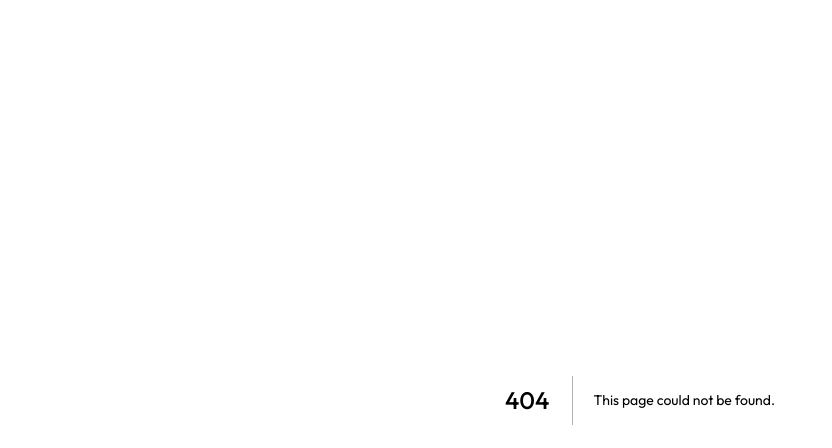
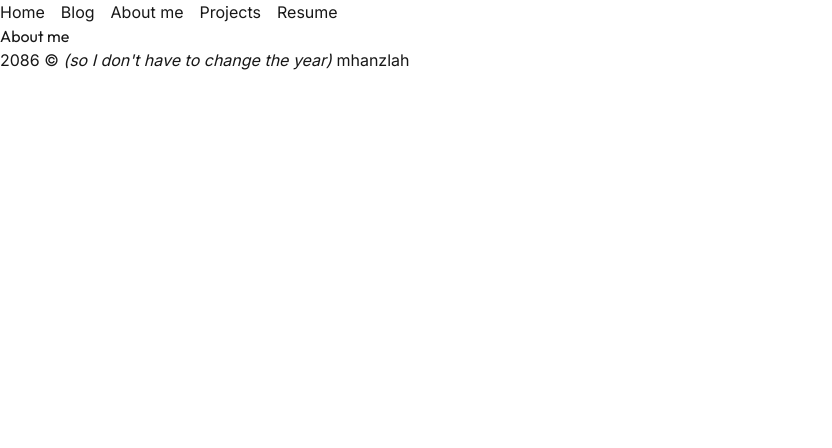
Before and after one commit to mhanzlah/mhanzlah.com, a Next.js app: page /about-me in a window 1280 px wide. Before the commit this address had no page. Shown: the top 448 px of the page, without its empty margins (0-832 px from the left). Built offline with nearby package versions, Linux system fonts and the light colour scheme.

Commit message:
feat: add new app routes, components, and root loading and error UI

```diff
--- /dev/null
+++ b/app/about-me/page.tsx
@@ -0,0 +1,11 @@
+import { Metadata } from "next";
+
+export const metadata: Metadata = {
+    title: "About Me",
+}
+
+export default function AboutMe() {
+    return (
+        <h1>About me</h1>
+    );
+}
--- /dev/null
+++ b/app/blog/page.tsx
@@ -0,0 +1,11 @@
+import { Metadata } from "next";
+
+export const metadata: Metadata = {
+    title: "Blog",
+}
+
+export default function Blog() {
+    return (
+        <h1>Blog</h1>
+    );
+}
--- /dev/null
+++ b/app/error.tsx
@@ -0,0 +1,11 @@
+"use client";
+
+export default function Error({ error, reset }: any) {
+  return (
+    <>
+      <h1>Error</h1>
+      <p>{error.message}</p>
+      <button onClick={reset}>Retry</button>
+    </>
+  );
+}
--- a/app/layout.tsx
+++ b/app/layout.tsx
@@ -1,6 +1,9 @@
 import type { Metadata } from "next";
 import { Inter, Outfit } from "next/font/google";
 import "./globals.css";
+
+import Header from "@/components/layout/header";
+import Footer from "@/components/layout/footer";
 
 const inter = Inter({
   variable: "--font-inter",
@@ -13,7 +16,10 @@ const outfit = Outfit({
 });
 
 export const metadata: Metadata = {
-  title: "Muhammad Hanzla's Website",
+  title: {
+    default: "Muhammad Hanzla's Website",
+    template: "%s | Muhammad Hanzla's Website",
+  },
   description: "Personal website of Muhammad Hanzla running on Next.js.",
 };
 
@@ -27,7 +33,11 @@ export default function RootLayout({
       lang="en"
       className={`${outfit.variable} ${inter.variable} h-full antialiased`}
     >
-      <body>{children}</body>
+      <body>
+        <Header />
+        <div>{children}</div>
+        <Footer />
+      </body>
     </html>
   );
 }
--- /dev/null
+++ b/app/loading.tsx
@@ -0,0 +1,5 @@
+export default function Loading() {
+    return (
+        <h1>Loading...</h1>
+    );
+}
--- a/app/page.tsx
+++ b/app/page.tsx
@@ -1,4 +1,4 @@
-export default function Home() {
+export default async function Home() {
   return (
     <h1>Hello World</h1>
   );
--- /dev/null
+++ b/app/projects/page.tsx
@@ -0,0 +1,11 @@
+import { Metadata } from "next";
+
+export const metadata: Metadata = {
+    title: "Projects",
+}
+
+export default function Projects() {
+    return (
+        <h1>Projects</h1>
+    );
+}
--- /dev/null
+++ b/app/resume/page.tsx
@@ -0,0 +1,11 @@
+import { Metadata } from "next";
+
+export const metadata: Metadata = {
+    title: "Resume",
+}
+
+export default function Resume() {
+    return (
+        <h1>Resume</h1>
+    );
+}
--- /dev/null
+++ b/components/layout/footer.tsx
@@ -0,0 +1,7 @@
+export default function Footer() {
+    return (
+        <footer>
+            <p>2086{" "}&copy; <span className="italic">(so I don't have to change the year)</span> mhanzlah</p>
+        </footer>
+    );
+}
--- /dev/null
+++ b/components/layout/header.tsx
@@ -0,0 +1,9 @@
+import Navbar from "@/components/layout/navbar";
+
+export default function Header() {
+    return (
+        <header>
+            <Navbar />
+        </header>
+    );
+}
--- /dev/null
+++ b/components/layout/navbar.tsx
@@ -0,0 +1,25 @@
+import Link from "next/link";
+
+export default function Navbar() {
+    return (
+        <nav>
+        <ul className="flex gap-4">
+            <li>
+                <Link href="/">Home</Link>
+            </li>
+            <li>
+                <Link href="/blog">Blog</Link>
+            </li>
+            <li>
+                <Link href="/about-me">About me</Link>
+            </li>
+            <li>
+                <Link href="/projects">Projects</Link>
+            </li>
+            <li>
+                <Link href="/resume">Resume</Link>
+            </li>
+        </ul>
+      </nav>
+    );
+}
```
